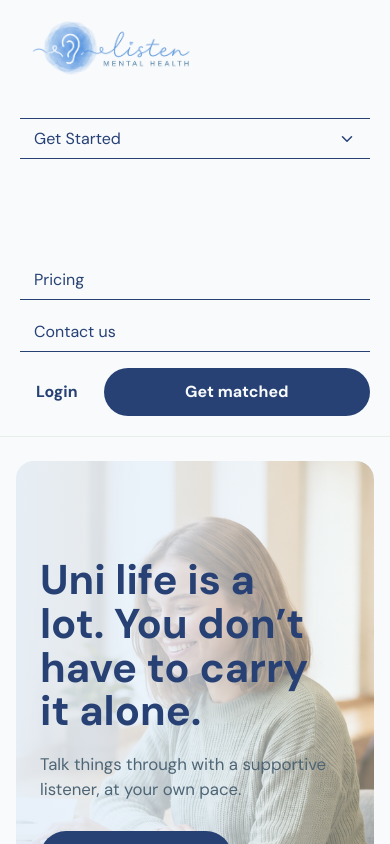
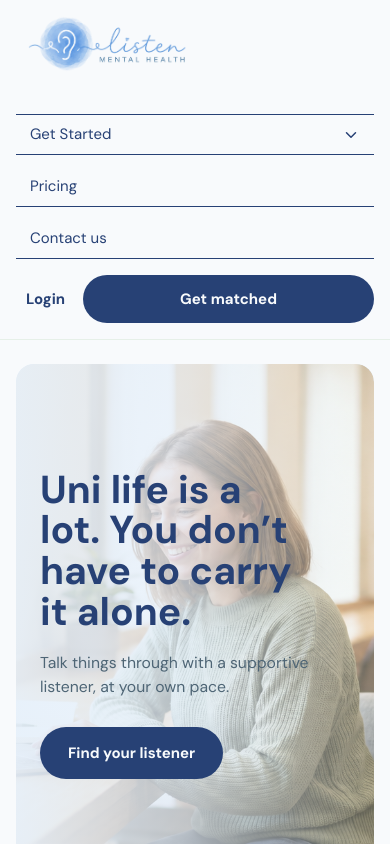
Before and after one commit to Kenneth-SYT/Listen, a React (Vite) app: page / in a window 390 px wide. Shown: the top 844 px of the page. Built offline with nearby package versions, Linux system fonts and the light colour scheme; no server answers.

Commit message:
Improve responsive layout on small screens

```diff
--- a/src/components/Header/Header.css
+++ b/src/components/Header/Header.css
@@ -77,6 +77,10 @@
     padding: 20px;
   }
 
+  .logo {
+    width: min(190px, 58vw);
+  }
+
   .header-actions { width: 100%; }
 
   .match-button {
@@ -86,3 +90,10 @@
 
   .login-button { flex: 0 0 auto; }
 }
+
+@media (max-width: 420px) {
+  .header-inner { padding: 16px; }
+  .header-actions { gap: 8px; }
+  .login-button { padding: 0 10px; }
+  .match-button { padding: 0 16px; }
+}
--- a/src/components/Navigation/Navigation.css
+++ b/src/components/Navigation/Navigation.css
@@ -169,7 +169,7 @@
 
   .dropdown-menu {
     position: static;
-    display: grid;
+    display: none;
     min-width: 0;
     padding: 0;
     border: 0;
@@ -181,6 +181,7 @@
   }
 
   .nav-dropdown.open .dropdown-menu {
+    display: grid;
     opacity: 1;
     pointer-events: auto;
   }
--- a/src/index.css
+++ b/src/index.css
@@ -27,11 +27,56 @@
   box-sizing: border-box;
 }
 
+html,
+body,
+#root {
+  width: 100%;
+  max-width: 100%;
+  overflow-x: clip;
+}
+
 body {
   margin: 0;
-  min-width: 320px;
+  min-width: 0;
   background: var(--color-cream);
   font-weight: 400;
+}
+
+img,
+svg,
+video,
+canvas {
+  max-width: 100%;
+}
+
+img,
+video {
+  height: auto;
+}
+
+main,
+section,
+article,
+aside,
+header,
+footer,
+nav,
+form,
+fieldset,
+div {
+  min-width: 0;
+}
+
+a,
+button,
+p,
+h1,
+h2,
+h3,
+h4,
+h5,
+h6 {
+  overflow-wrap: break-word;
 }
 
 h1,
@@ -70,5 +115,13 @@ button,
 input,
 textarea,
 select {
+  max-width: 100%;
+  min-width: 0;
   font: inherit;
 }
+
+@media (max-width: 600px) {
+  :root {
+    font-size: 15px;
+  }
+}
```
